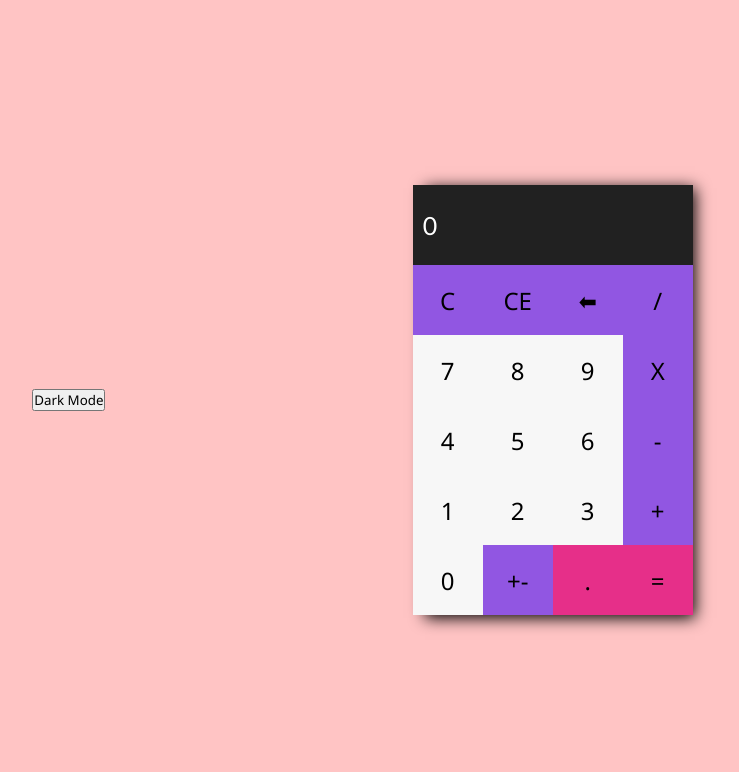
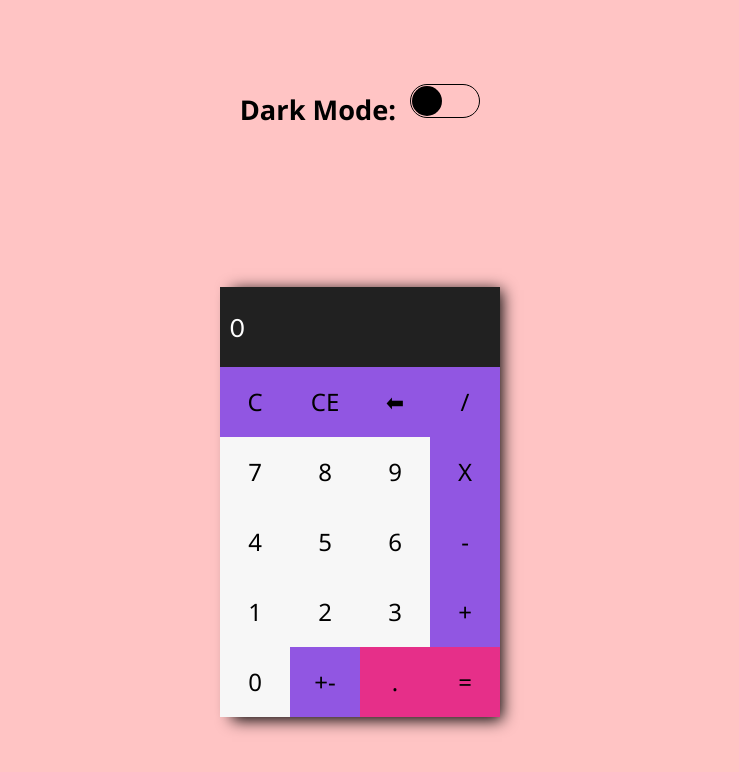
Before and after one commit to Matin-Hosseini/simple-calculator, a plain HTML site: page index.html in a window 1280 px wide. Shown: the whole page, without its empty margins (280-1019 px from the left). Drawn offline with Linux system fonts and the light colour scheme.

Commit message:
Dark Mode button UI created

```diff
--- a/css/darkMode.css
+++ b/css/darkMode.css
@@ -13,8 +13,20 @@
     --lightBlue: #595E72;
     --whiteHover: #CFD2CF;
 }
+
 *{
-    transition: .5s;
+    transition: ease-in .5s;
+}
+.dark-mode #dark-mode-btn{
+    border: 1px solid #fff;
+}
+.dark-mode #dark-mode-btn::before{
+    background-color: #fff;
+    left: 37px;
+}
+.dark-mode #btn-text{
+    color: #fff;
+
 }
 .dark-mode{
     background-color: var(--black) ;
@@ -26,6 +38,7 @@
 }
 .dark-mode .keypad-btns  button{
     color: var(--light);
+
 }
 .dark-mode .keypad-btns .fun-btn{
     background-color: var(--blue);
--- a/css/style.css
+++ b/css/style.css
@@ -23,10 +23,55 @@ body{
     background-color: var(--light);
     height: 100vh;
     display: flex;
-    justify-content: space-evenly;
+    flex-direction: column;
+    justify-content: space-around;
     align-items: center;
-    transition: .5s;
+    transition: ease-in .5s;
 }
+#btn-text{
+    display: inline-block;
+    font-weight: 600;
+    font-size: 1.7rem;
+    margin-right: 10px;
+    transform: translateY(8px);
+    transition: ease-in .5s;
+}
+#dark-mode-btn{
+    width: 70px;
+    height: 34px;
+    border-radius: 20px;
+    background: none;
+    border: 1px solid #000;
+    position: relative;
+    padding: 5px;
+    cursor: pointer;
+}
+#dark-mode-btn:hover{
+    box-shadow: 1px 1px 1px #000, -1px -1px 1px #000;
+}
+#dark-mode-btn::before{
+    position: absolute;
+    content: '';
+    width: 30px;
+    height: 30px;
+    border-radius: 50%;
+    background-color: #000;
+    top: 1px;
+    left: 1px;
+    transition: ease-in-out .4s;
+}
+
+/* #dark-mode-btn::after{
+    position: absolute;
+    content: '';
+    width: 30px;
+    height: 30px;
+    border-radius: 50%;
+    background-color: #fff;
+    top: 1px;
+    right: 1px;
+    cursor: pointer;
+} */
 main{
     /* background-color: #131313; */
     width: 270px;
--- a/index.html
+++ b/index.html
@@ -10,8 +10,10 @@
     <link rel="stylesheet" href="css/darkMode.css">
 </head>
 <body>
-    <button title="dark-mode" id="dark-mode-btn">Dark Mode</button>
-
+    <article class="button">
+        <div id="btn-text">Dark Mode:</div>
+        <button id="dark-mode-btn"></button>
+    </article>
     <main class="container">
         <section  id="Display-area">0</section>
         <section class="keypad-btns">
--- a/js/darkMode.js
+++ b/js/darkMode.js
@@ -1,14 +1,15 @@
 let body = document.querySelector('body');
 let darkBtn = document.querySelector("#dark-mode-btn");
 var clickCount = 0;
+let darkText = document.querySelector("#btn-text");
 darkBtn.addEventListener("click", ()=>{
-
     clickCount++;
     body.classList.add("dark-mode");
-    darkBtn.textContent = "Light Mode";
+    darkText.textContent = "Light Mode:";
     if(clickCount==2){
         body.classList.remove("dark-mode");
+        darkText.textContent = "Dark Mode:";
         clickCount-=2;
-        darkBtn.textContent = "Dark Mode";
+
     }
 })
```
